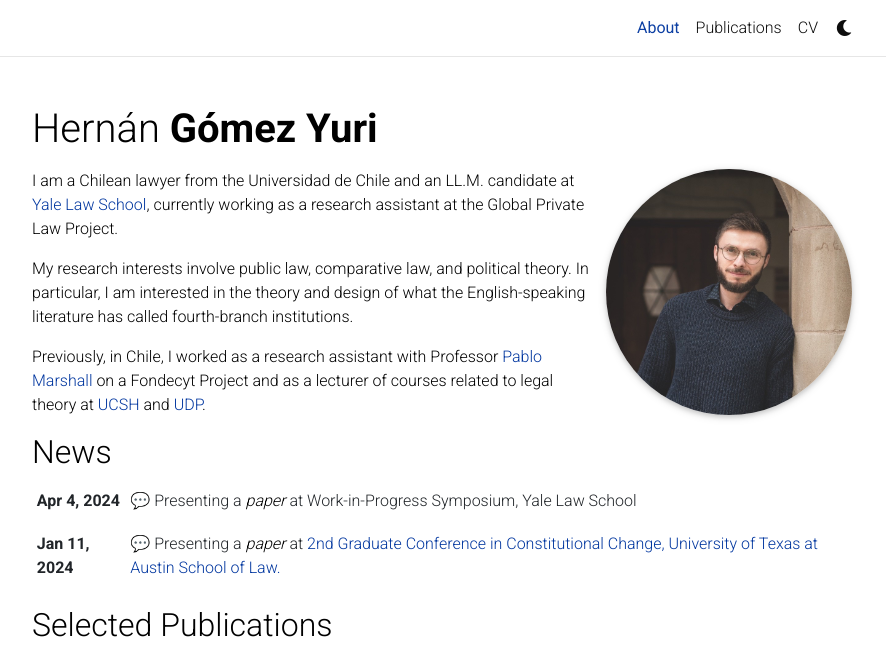
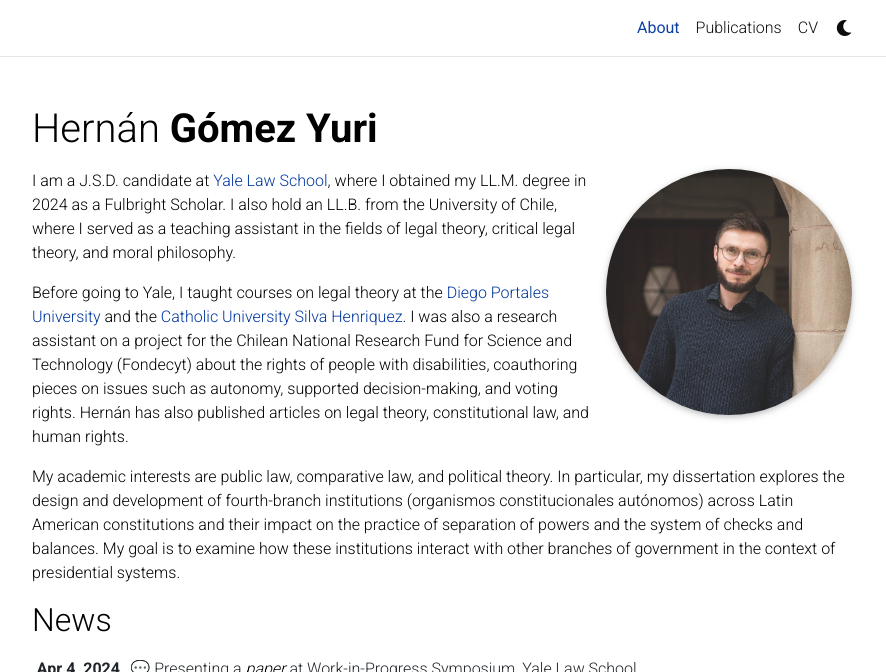
Before and after one commit to hgomezyuri/hgomezyuri.github.io, a Jekyll site: the page built from _pages/about.md, in a window 1280 px wide and 1212 px high, cut to the strip 0-672 px from the top of the window. Shown: the whole strip, without its empty margins (198-1084 px from the left). Built offline with Jekyll 4.4.1, drawn with Linux system fonts in a browser that asks for light colours; full-size pictures stand in for the smaller copies a plugin makes; comment, search, counter and statistics services are not loaded; a style sheet for code colours, icons or effects is not loaded.

Commit message:
Update about

```diff
--- a/_pages/about.md
+++ b/_pages/about.md
@@ -18,8 +18,8 @@ latest_posts: false  # includes a list of the newest posts
 selected_papers: true # includes a list of papers marked as "selected={true}"
 social: true  # includes social icons at the bottom of the page
 ---
-I am a Chilean lawyer from the Universidad de Chile and an LL.M. candidate at [Yale Law School](https://law.yale.edu), currently working as a research assistant at the Global Private Law Project.
+I am a J.S.D. candidate at [Yale Law School](https://law.yale.edu), where I obtained my LL.M. degree in 2024 as a Fulbright Scholar. I also hold an LL.B. from the University of Chile, where I served as a teaching assistant in the fields of legal theory, critical legal theory, and moral philosophy.
 
-My research interests involve public law, comparative law, and political theory. In particular, I am interested in the theory and design of what the English-speaking literature has called fourth-branch institutions.
+Before going to Yale, I taught courses on legal theory at the [Diego Portales University](https://derecho.udp.cl) and the [Catholic University Silva Henriquez](https://www.ucsh.cl/escuelas/escuela-de-derecho/). I was also a research assistant on a project for the Chilean National Research Fund for Science and Technology (Fondecyt) about the rights of people with disabilities, coauthoring pieces on issues such as autonomy, supported decision-making, and voting rights. Hernán has also published articles on legal theory, constitutional law, and human rights.
 
-Previously, in Chile, I worked as a research assistant with Professor [Pablo Marshall](https://www.derecho.uach.cl/index.php/profesores/profesores-jornada-completa/18-cuerpo-academico/639-pablomarshallbarberan.html) on a Fondecyt Project and as a lecturer of courses related to legal theory at [UCSH](https://www.ucsh.cl/) and [UDP](https://www.udp.cl/).
+My academic interests are public law, comparative law, and political theory. In particular, my dissertation explores the design and development of fourth-branch institutions (organismos constitucionales autónomos) across Latin American constitutions and their impact on the practice of separation of powers and the system of checks and balances. My goal is to examine how these institutions interact with other branches of government in the context of presidential systems.
```
